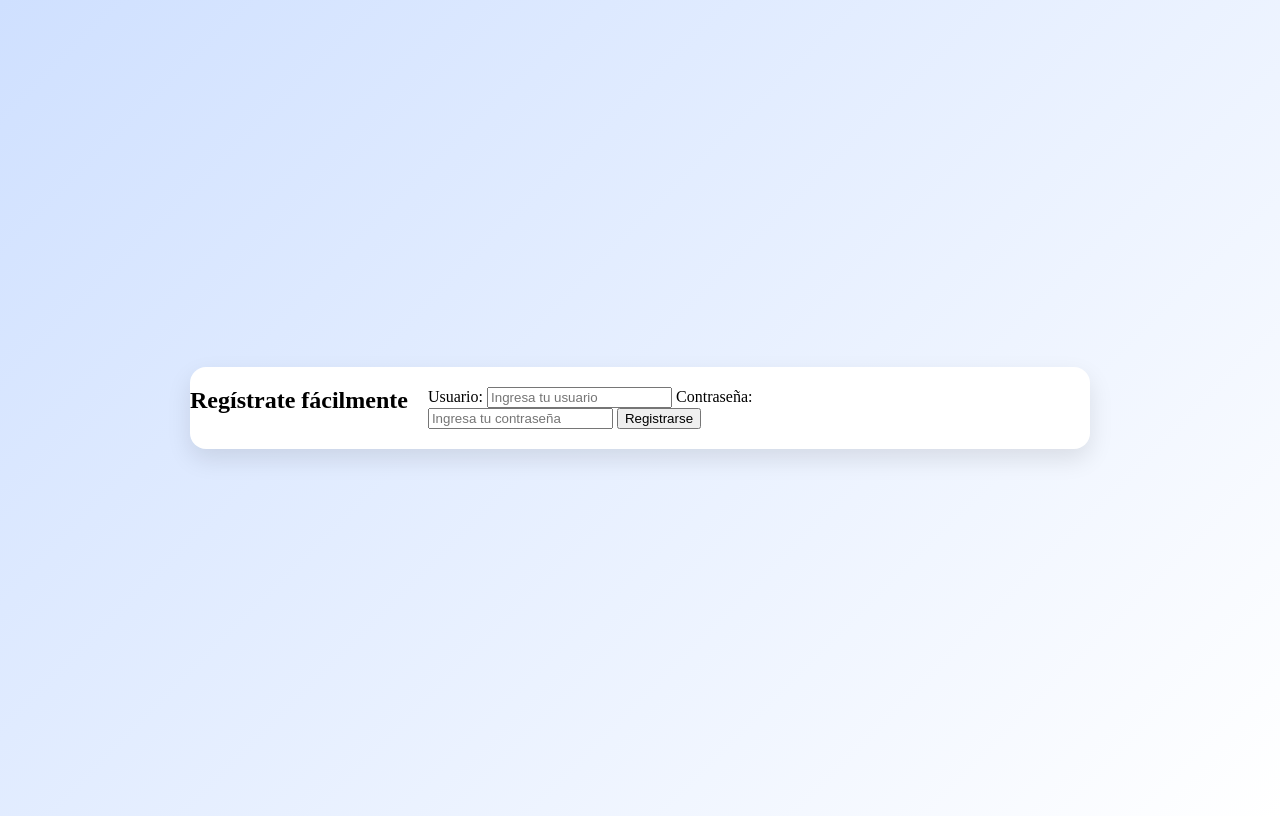
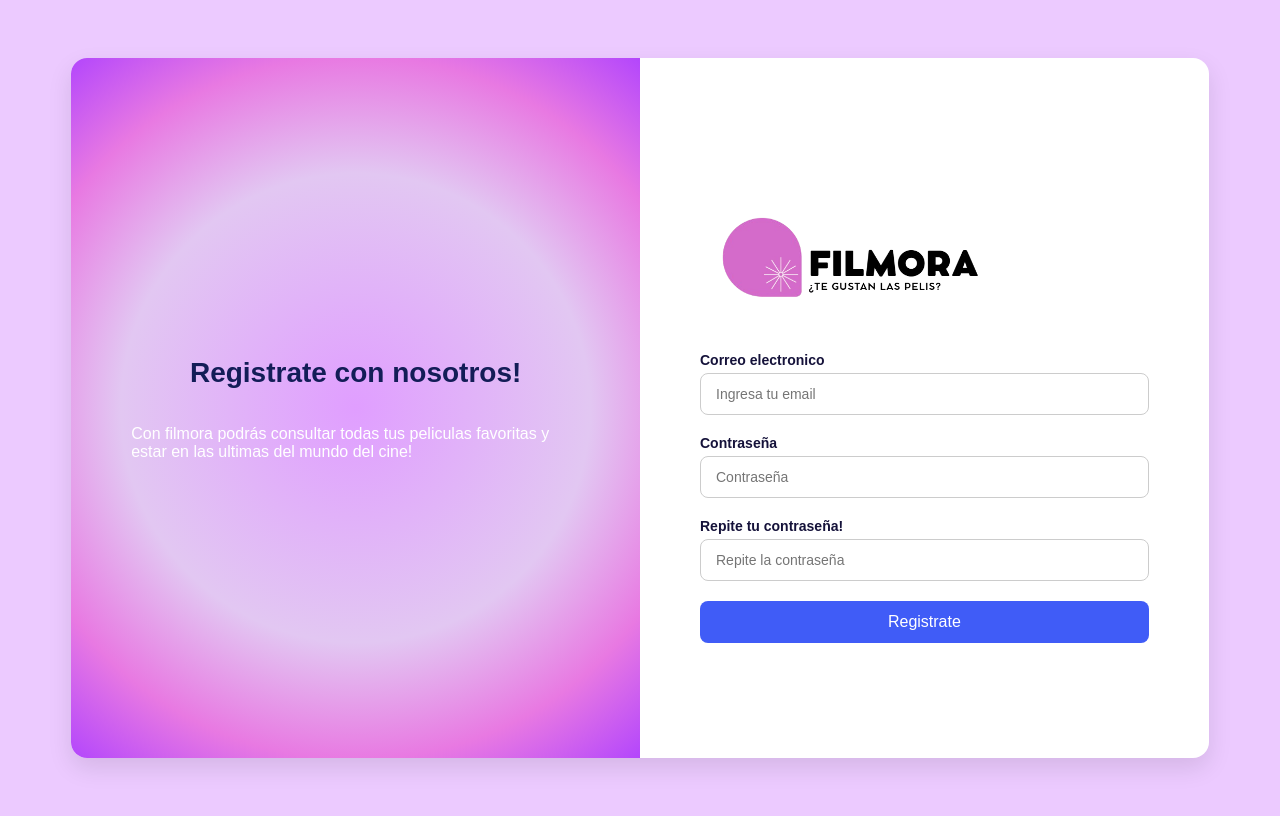
Before and after one commit to AidaManea/pagina-peliculas-php, a PHP site: page /html/login.html in a window 1280 px wide. Run offline with PHP 8.4, Linux system fonts and the light colour scheme.

Commit message:
actualizacion parte visual del login

```diff
--- a/css/login.css
+++ b/css/login.css
@@ -1,32 +1,117 @@
-body {
+
+
+    body {
         min-height: 100vh;
         display: flex;
         justify-content: center;
         align-items: center;
-        background: linear-gradient(135deg, #cfe0ff 0%, #ffffff 100%);
+        background: #eccaff;
+        font-family: Arial, Helvetica, sans-serif;
     }
 
-
-
-.login-box {
+    .login-box {
         display: flex;
         background: #ffffff;
         border-radius: 16px;
         box-shadow: 0 10px 25px rgba(0,0,0,0.1);
         overflow: hidden;
-        width: 900px;
+        width: 1200px;
         max-width: 90%;
+        height: 700px;
     }
 
-#registro{
-    background-color: #ffffff;
-    padding: 20px;
-    width: 40%;
-    align-items: end;
-    border-radius: 20px;
-}
+    .lado-izquierdo {
+        flex: 1;
+        background: radial-gradient(circle,rgba(224, 158, 255, 1) 0%, rgba(226, 199, 242, 1) 52%, rgba(232, 121, 226, 1) 78%, rgba(179, 70, 252, 1) 100%);
+        padding: 60px;
+        display: flex;
+        flex-direction: column;
+        justify-content: center;
+    }
 
-.user{
-    padding: 10px;
-    border-radius: 10px;
-}
+    .lado-izquierdo h1 {
+        font-size: 28px;
+        margin-bottom: 20px;
+        color: #131d57;
+        font-weight: 800;
+        text-align: center;
+    }
+
+    .lado-izquierdo p {
+        font-size: 16px;
+        color: #ffffff;
+    }
+
+    .lado-derecho {
+        flex: 1;
+        padding: 60px;
+        display: flex;
+        flex-direction: column;
+        justify-content: center;
+    }
+
+    .img-logo{
+        width: 70%;
+
+    }
+
+    form {
+        display: flex;
+        flex-direction: column;
+    }
+
+    form label {
+        font-size: 14px;
+        margin-bottom: 5px;
+        font-weight: 600;
+        color: #15123a;
+    }
+
+    form input[type="text"],
+    form input[type="email"],
+    form input[type="password"] {
+        padding: 12px 15px;
+        margin-bottom: 20px;
+        border-radius: 8px;
+        border: 1px solid #ccc;
+        font-size: 14px;
+        transition: 0.3s;
+    }
+
+
+    .checkbox-container {
+        display: flex;
+        align-items: center;
+        margin-bottom: 20px;
+        font-size: 14px;
+        color: #555;
+    }
+
+    .checkbox-container input {
+        margin-right: 10px;
+    }
+
+
+    form button[type="submit"] {
+        padding: 12px;
+        background: #405cf7;
+        color: #fff;
+        border: none;
+        border-radius: 8px;
+        font-size: 16px;
+        cursor: pointer;
+        transition: 0.3s;
+    }
+
+    form button[type="submit"]:hover {
+        background: #927bff;
+    }
+
+    @media (max-width: 768px) {
+        .container {
+            flex-direction: column;
+        }
+        .left-side, .right-side {
+            padding: 40px 30px;
+        }
+    }
--- a/html/login.html
+++ b/html/login.html
@@ -1,4 +1,4 @@
-<!DOCTYPE html>
+  <!DOCTYPE html>
 <html lang="es">
 <head>
 <meta charset="UTF-8">
@@ -8,16 +8,31 @@
 </head>
 <body>
     <div class="login-box">
-        <h2>Regístrate fácilmente</h2>
-        <form id="registro" action="registro.php" method="post">
-            <label for="user">Usuario:</label>
-            <input type="text" name="user" id="user" placeholder="Ingresa tu usuario" required>
+    <div class="lado-izquierdo">
+        <h1>Registrate con nosotros!</h1>
+        <p>Con filmora podrás consultar todas tus peliculas favoritas y estar en las ultimas del mundo del cine!</p>
+    </div>
 
-            <label for="pass">Contraseña:</label>
-            <input type="password" name="pass" id="pass" placeholder="Ingresa tu contraseña" required>
+    <div class="lado-derecho">
+        <img src="../assets/filmora-logo2.png" alt="no hay imagen que enseñar aqui" class="img-logo">
 
-            <input type="submit" value="Registrarse">
+        <form action="registro.php" method="post">
+            <label for="email">Correo electronico</label>
+            <input type="email" id="email"  placeholder="Ingresa tu email" required>
+
+            <label for="password">Contraseña</label>
+            <input type="password" id="pass"  placeholder="Contraseña" required>
+
+            <label for="repeat-password">Repite tu contraseña!</label>
+            <input type="password" id="rep-pass" placeholder="Repite la contraseña" required>
+
+
+
+
+
+            <button type="submit">Registrate</button>
+
         </form>
     </div>
+</div>
 </body>
-</html>
```
